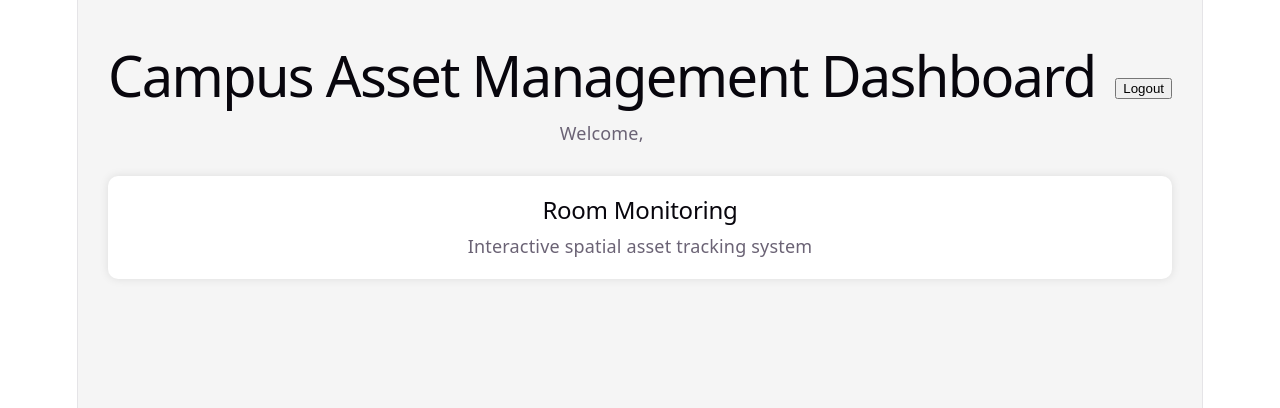
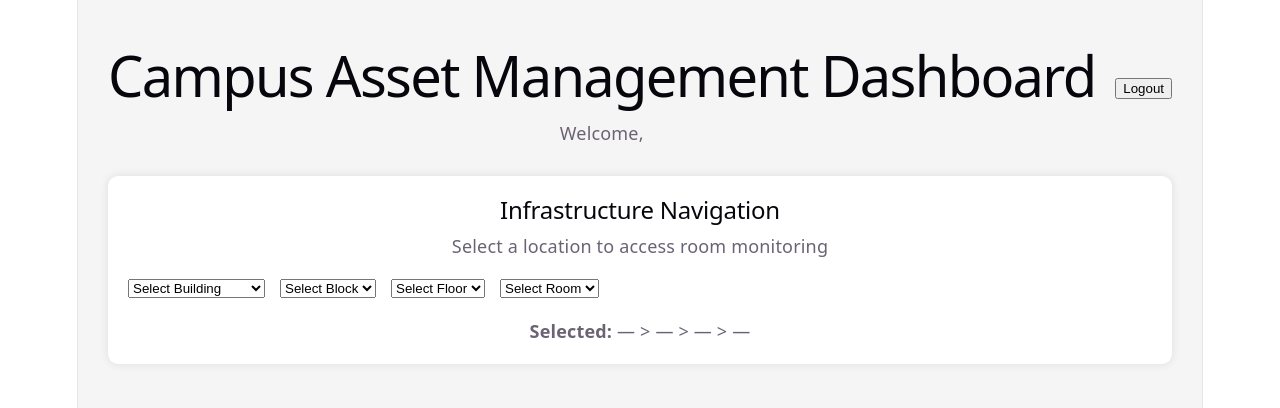
Before and after one commit to Teja14950/campus-asset-system, a React (Vite) app in the folder frontend/: page /dashboard in a window 1280 px wide. Shown: the top 408 px of the page. Built offline with nearby package versions, Linux system fonts and the light colour scheme.

Commit message:
feat: add  hierarchial infrastructure navigation to dashboard

```diff
--- a/frontend/src/pages/dashboard.jsx
+++ b/frontend/src/pages/dashboard.jsx
@@ -1,8 +1,12 @@
 import { useNavigate } from "react-router-dom";
+import { useState } from "react";
 
 function Dashboard() {
   const navigate = useNavigate();
-
+  const [building, setBuilding] = useState("");
+  const [block, setBlock] = useState("");
+  const [floor, setFloor] = useState("");
+  const [room, setRoom] = useState("");
   const user = JSON.parse(
     localStorage.getItem("user")
   );
@@ -55,11 +59,106 @@ function Dashboard() {
           boxShadow: "0 0 10px rgba(0,0,0,0.1)",
         }}
       >
-        <h2>Room Monitoring</h2>
+        <h2>Infrastructure Navigation</h2>
 
         <p>
-          Interactive spatial asset tracking system
+          Select a location to access room monitoring
         </p>
+
+        <div
+          style={{
+            display: "flex",
+            gap: "15px",
+            marginTop: "20px",
+            flexWrap: "wrap",
+          }}
+        >
+
+          {/* Building */}
+          <select
+            value={building}
+            onChange={(e) => setBuilding(e.target.value)}
+          >
+            <option value="">
+              Select Building
+            </option>
+
+            <option value="Academic Complex">
+              Academic Complex
+            </option>
+
+            <option value="Library">
+              Library
+            </option>
+          </select>
+
+          {/* Block */}
+          <select
+            value={block}
+            onChange={(e) => setBlock(e.target.value)}
+          >
+            <option value="">
+              Select Block
+            </option>
+
+            <option value="A">
+              Block A
+            </option>
+
+            <option value="B">
+              Block B
+            </option>
+          </select>
+
+          {/* Floor */}
+          <select
+            value={floor}
+            onChange={(e) => setFloor(e.target.value)}
+          >
+            <option value="">
+              Select Floor
+            </option>
+
+            <option value="1">
+              Floor 1
+            </option>
+
+            <option value="2">
+              Floor 2
+            </option>
+          </select>
+
+          {/* Room */}
+          <select
+            value={room}
+            onChange={(e) => setRoom(e.target.value)}
+          >
+            <option value="">
+              Select Room
+            </option>
+
+            <option value="A-201">
+              A-201
+            </option>
+
+            <option value="A-202">
+              A-202
+            </option>
+          </select>
+
+        </div>
+        <div style={{ marginTop: "20px" }}>
+          <strong>Selected:</strong>
+
+          {" "}
+          {building || "—"}
+          {" > "}
+          {block || "—"}
+          {" > "}
+          {floor || "—"}
+          {" > "}
+          {room || "—"}
+        </div>
       </div>
     </div>
   );
```
